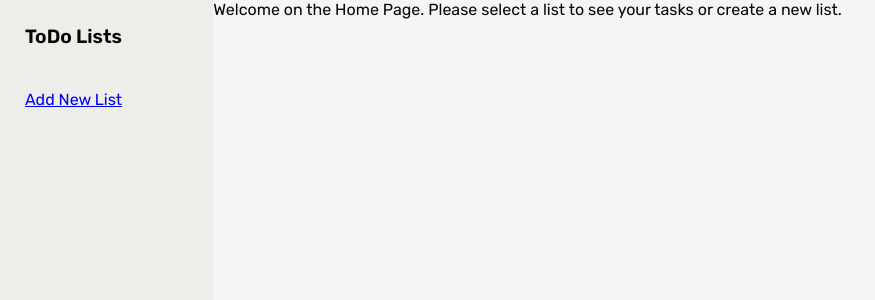
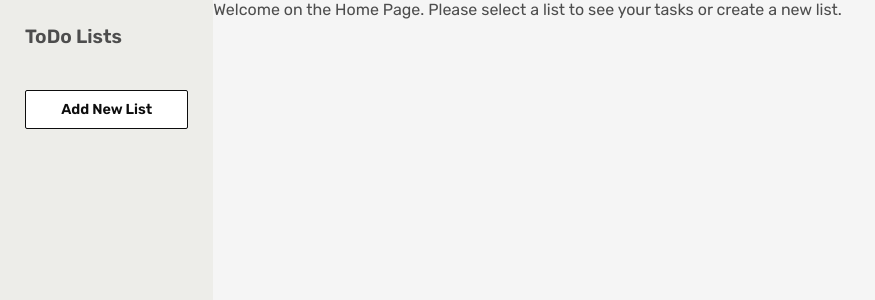
Before and after one commit to katab99/todo-list, a React (Vite) app: page / in a window 1280 px wide. Shown: the top 300 px of the page, without its empty margins (0-875 px from the left). Built offline with nearby package versions, Linux system fonts and the light colour scheme.

Commit message:
Add color palette.

```diff
--- a/index.html
+++ b/index.html
@@ -1,9 +1,13 @@
 <!DOCTYPE html>
 <html>
 	<head>
-		<link rel="preconnect" href="https://fonts.googleapis.com">
-		<link rel="preconnect" href="https://fonts.gstatic.com" crossorigin>
-		<link href="https://fonts.googleapis.com/css2?family=Inter:ital,opsz,wght@0,14..32,100..900;1,14..32,100..900&family=Quicksand:wght@300..700&family=Rubik:ital,wght@0,300..900;1,300..900&display=swap" rel="stylesheet">
+		<meta name="viewport" content="width=device-width, initial-scale=1" />
+		<link rel="preconnect" href="https://fonts.googleapis.com" />
+		<link rel="preconnect" href="https://fonts.gstatic.com" crossorigin />
+		<link
+			href="https://fonts.googleapis.com/css2?family=Inter:ital,opsz,wght@0,14..32,100..900;1,14..32,100..900&family=Quicksand:wght@300..700&family=Rubik:ital,wght@0,300..900;1,300..900&display=swap"
+			rel="stylesheet"
+		/>
 		<link rel="stylesheet" href="src/index.css" />
 	</head>
 	<body>
--- a/src/components/Main.tsx
+++ b/src/components/Main.tsx
@@ -104,14 +104,14 @@ export default function Main() {
 					onChange={(e) => setNewTask(e.target.value)}
 					onKeyDown={addTaskKeyDown}
 				/>
-				<button type="submit" className="add-task-button" onClick={addTask}>
+				<button type="submit" className="btn" onClick={addTask}>
 					Add
 				</button>
 			</section>
 
 			{todoListItems.length > 0 ? (
 				<section className="list-container">
-					<p className="list-title">Your TODOs</p>
+					<p className="list-title">{currentList && currentList.name}</p>
 					<ul className="task-list">
 						{todoListItems.map((item) => {
 							return (
@@ -130,7 +130,7 @@ export default function Main() {
 
 			{completedListItems.length > 0 ? (
 				<section className="list-container">
-					<p className="list-title">Completed Tasks</p>
+					<p className="list-title">done</p>
 					<ul className="task-list">
 						{completedListItems.map((item) => {
 							return (
--- a/src/components/SideBar.tsx
+++ b/src/components/SideBar.tsx
@@ -26,7 +26,9 @@ export default function SideBar() {
 				ToDo Lists
 			</Link>
 			<nav>
-				<Link to="list/new">Add New List</Link>
+				<Link to="list/new" className="btn">
+					Add New List
+				</Link>
 				{/* Map over the task lists */}
 				{taskLists.map((list) => (
 					<Link to={`list/${list.id}`} className="link">
--- a/src/components/Task.tsx
+++ b/src/components/Task.tsx
@@ -70,10 +70,10 @@ export default function Task({
 						<span className="task-name">{item.task}</span>
 						{item.isCompleted ? null : (
 							<div className="action-buttons">
-								<button onClick={toggleEdit} className="edit-button">
+								<button onClick={toggleEdit} className="btn">
 									Edit
 								</button>
-								<button onClick={deleteTask} className="delete-button">
+								<button onClick={deleteTask} className="btn">
 									Delete
 								</button>
 							</div>
--- a/src/index.css
+++ b/src/index.css
@@ -1,11 +1,38 @@
-html,
+*,
+*::before,
+*::after {
+	box-sizing: border-box;
+}
+
+/* base color palette - light theme */
+:root {
+	--bg-dark: hsl(0 0% 90%);
+	--bg: hsl(0 0% 95%);
+	--bg-light: hsl(0 0% 100%);
+	--text: hsl(0 0 5%);
+	--text-muted: hsl(0 0% 30%);
+}
+
+/* accent color ??  to hover and focus on links and buttons*/
+
+/* dark theme -- LATER
+body.dark {
+--bg-dark: hsl(0 0% 0%);
+	--bg: hsl(0 0% 5%);
+	--bg-light: hsl(0 0% 10%);
+	--text: hsl(0 0 95%);
+	--text-muted: hsl(0 0% 70%);
+}
+*/
+
 body {
 	margin: 0;
-	color: #080705;
 	font-family: Rubik, sans-serif;
+	background: var(--bg-dark);
+	color: var(--text-muted);
 }
 
-/* -- layout */
+/* --- LAYOUT  ---*/
 .site-container {
 	min-height: 100vh;
 	display: grid;
@@ -13,6 +40,12 @@ body {
 }
 
 /* -- sidebar */
+nav {
+	display: flex;
+	flex-direction: column;
+	padding: 12px 0;
+}
+
 .sidebar-container {
 	display: flex;
 	flex-direction: column;
@@ -27,14 +60,8 @@ body {
 }
 
 .link {
-	color: #080705;
+	color: var(--text-muted);
 	text-decoration: none;
-}
-
-nav {
-	display: flex;
-	flex-direction: column;
-	padding: 12px 0;
 }
 
 /* -- header */
@@ -135,7 +162,35 @@ ul {
 	margin: 0;
 }
 
-button {
+.btn,
+.checkbox {
+	background: var(--bg-light);
+	color: var(--text);
+	border: 1px solid var(--text);
+	border-radius: 2px;
+}
+
+.btn {
+	padding: 10px 20px;
+	text-align: center;
+	font-size: 0.9rem;
+	font-weight: 600;
+	text-decoration: none;
+}
+
+.btn:hover,
+.btn:focus,
+.checkbox:hover,
+.checkbox:focus {
+	background-color: var(--bg);
+	cursor: pointer;
+}
+
+.checkbox {
+	padding: 1em;
+}
+
+/* button {
 	background: #fff;
 	color: #080705;
 	padding: 10px 20px;
@@ -144,8 +199,4 @@ button {
 	font-size: 0.9rem;
 	font-weight: 600;
 	height: 40px;
-}
-
-button:hover {
-	cursor: pointer;
-}
+} */
```
